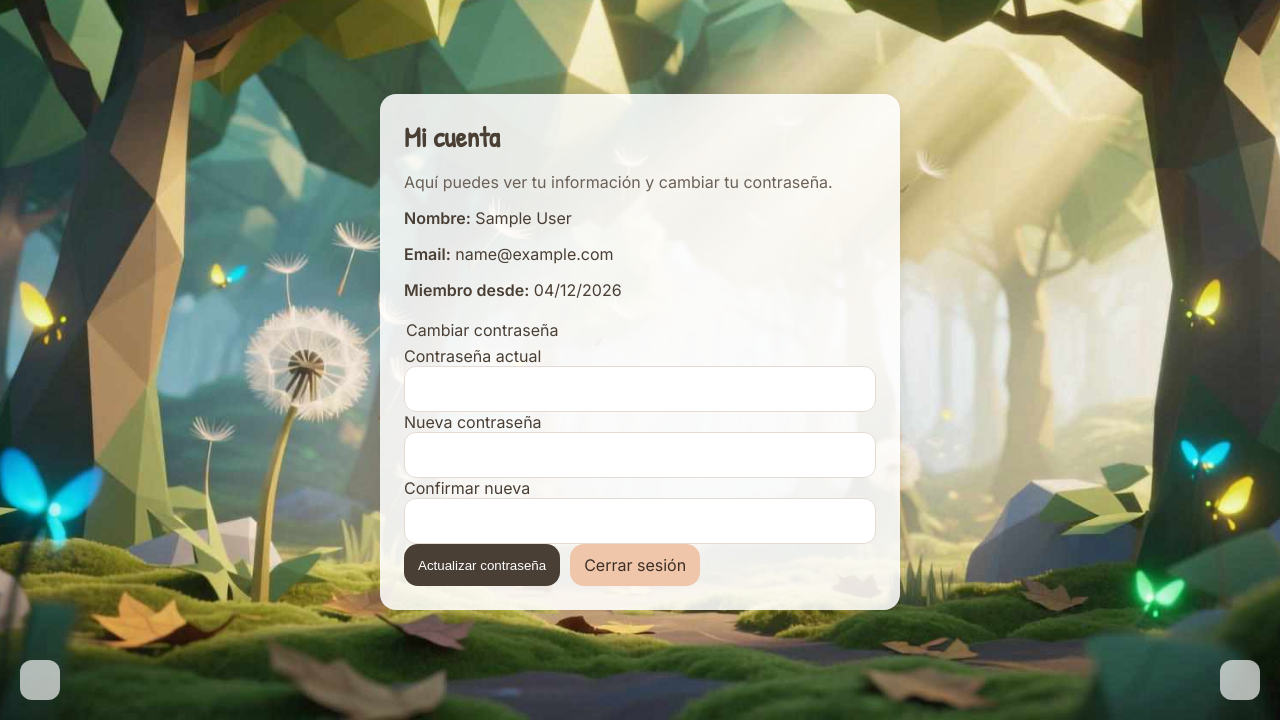
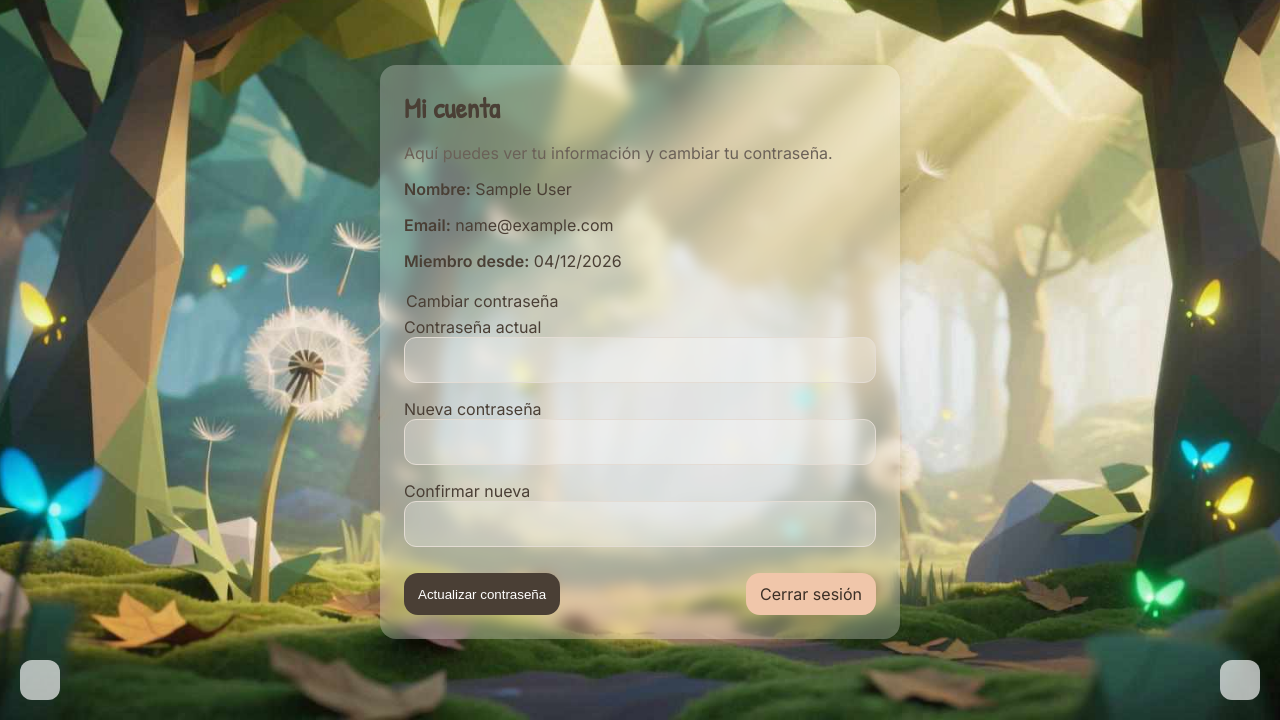
Before and after one commit to dvdgp9/behappier, a PHP site: page /account.php in a window 1280 px wide. Shown: the part 80-800 px from the top of the page. Run offline with PHP 8.4, Linux system fonts and the light colour scheme; the visitor is signed in with stand-in values (Sample User, id 1); some libraries are stand-ins or nearby versions.

Commit message:
Crear página account 2

```diff
--- a/account.php
+++ b/account.php
@@ -53,7 +53,7 @@ if (is_post()) {
 ?>
 <?php include __DIR__ . '/partials/head.php'; ?>
   <section class="center">
-    <div class="card" style="width:min(520px, 100%)">
+    <div class="card desenfocado" style="width:min(520px, 100%)">
       <h1 class="h1">Mi cuenta</h1>
       <p class="text-subtle">Aquí puedes ver tu información y cambiar tu contraseña.</p>
 
@@ -83,7 +83,7 @@ if (is_post()) {
 
       <form method="post" class="form stack-16" autocomplete="off">
         <input type="hidden" name="csrf" value="<?= e(csrf_token()) ?>">
-        <fieldset class="stack-12" style="border:0; padding:0; margin:0">
+        <fieldset class="stack-16" style="border:0; padding:0; margin:0">
           <legend class="h2" style="margin-bottom:6px">Cambiar contraseña</legend>
           <label>
             <span>Contraseña actual</span>
@@ -97,7 +97,7 @@ if (is_post()) {
             <span>Confirmar nueva</span>
             <input class="input" type="password" name="confirm" required minlength="8" autocomplete="new-password">
           </label>
-          <div style="display:flex; gap:10px; align-items:center">
+          <div style="display:flex; gap:10px; align-items:center; justify-content:space-between; margin-top:10px">
             <button class="btn" type="submit">Actualizar contraseña</button>
             <a class="btn secondary" href="logout.php">Cerrar sesión</a>
           </div>
--- a/assets/styles.css
+++ b/assets/styles.css
@@ -20,7 +20,7 @@ body{
 .h1{font-family:"Patrick Hand", cursive; font-size:28px; margin:0 0 12px}
 .text-subtle{color:#6b6158}
 .form{display:grid; gap:12px}
-.input{width:100%; padding:12px 14px; border:1px solid #e4dcd4; border-radius:12px; font:inherit}
+.input{width:100%; padding:12px 14px; border:1px solid #e4dcd4; border-radius:12px; font:inherit; background:#ffffff44}
 .btn{display:inline-flex; align-items:center; justify-content:center; gap:8px; height:42px; padding:0 14px; border:0; border-radius:14px; cursor:pointer; transition:transform var(--motion), box-shadow var(--motion);
   background:var(--ink); color:#fff; text-decoration:none}
 .btn:visited{color:#fff; text-decoration:none}
```
Also changed, not shown: .cursor/scratchpad.md.
